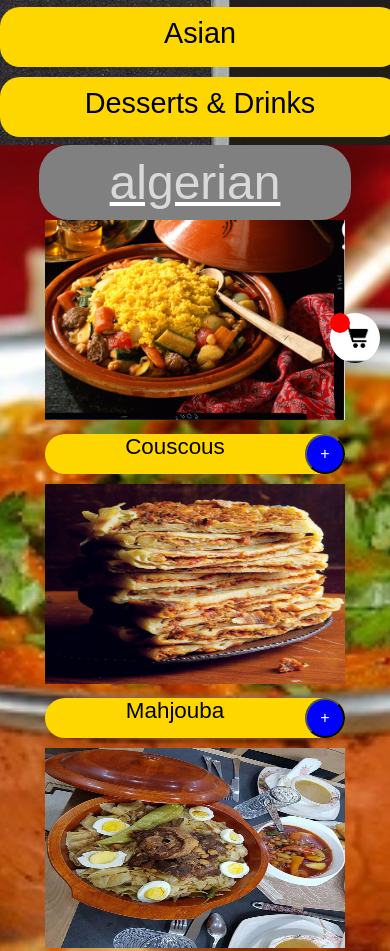
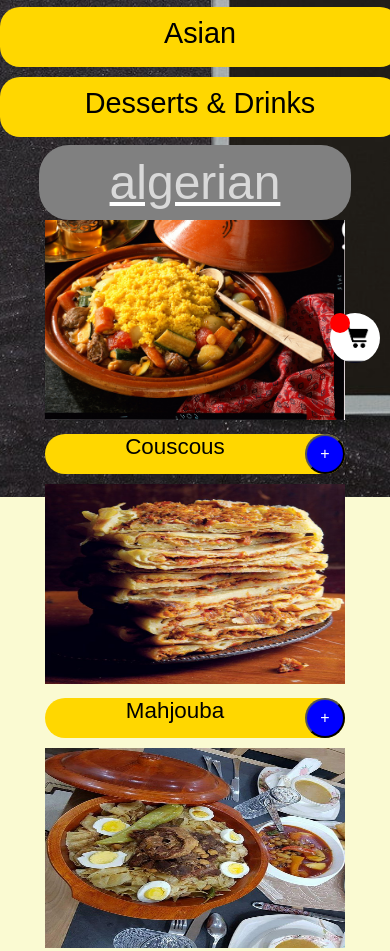
Before and after one commit to borhane4657/mini_project, a plain HTML site: page Pages/menupage.html in a window 390 px wide. Shown: the part 471-1422 px from the top of the page. Drawn offline with Linux system fonts and the light colour scheme.

Commit message:
Update menu_phone.css

```diff
--- a/CSS/menu_phone.css
+++ b/CSS/menu_phone.css
@@ -101,7 +101,7 @@
     font-size:1.4rem;
   }
 
-  #northindian{
+  #algerian{
     background: url(../Pictures/bread-with-soup.jpg) no-repeat center center/cover;
   }
 
```
